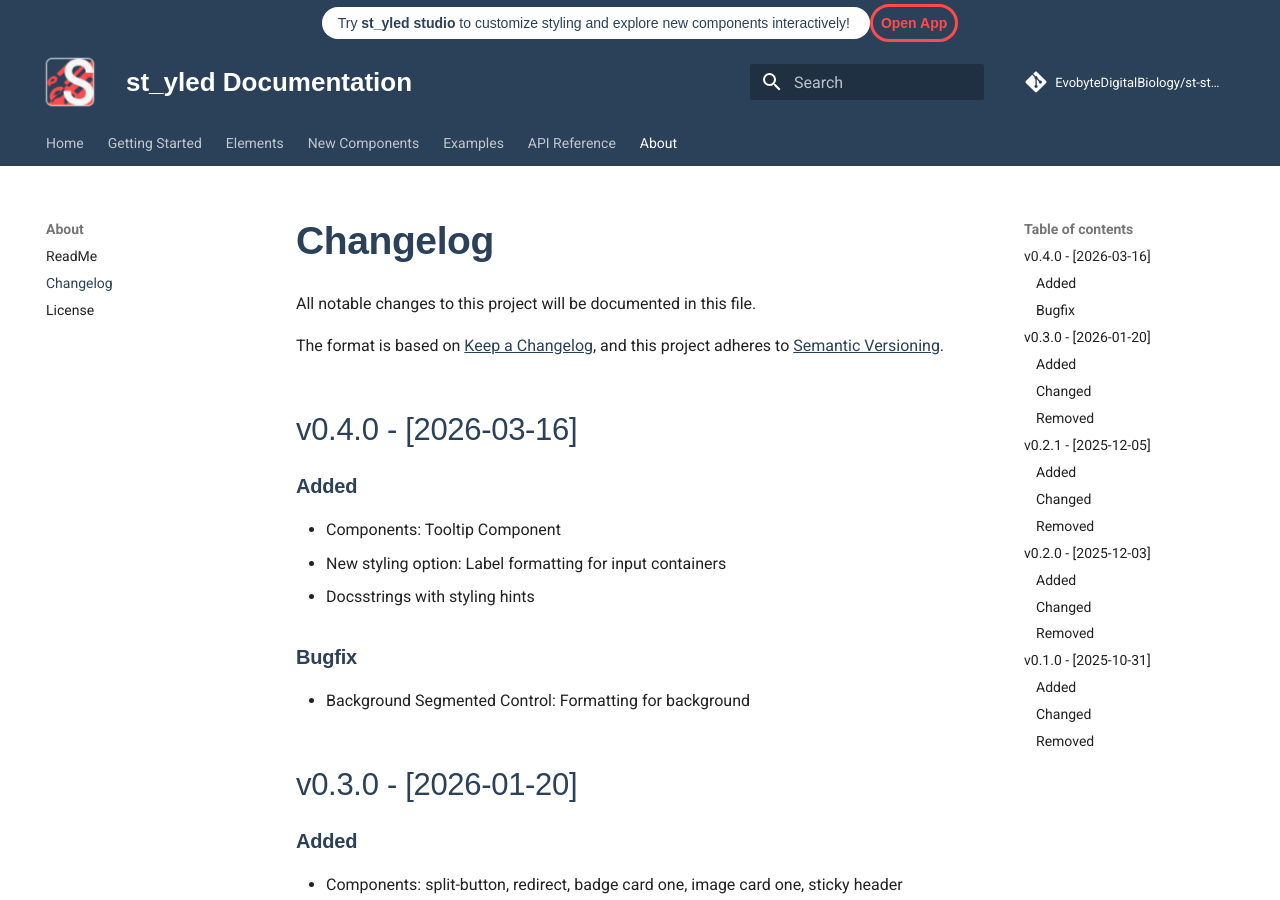
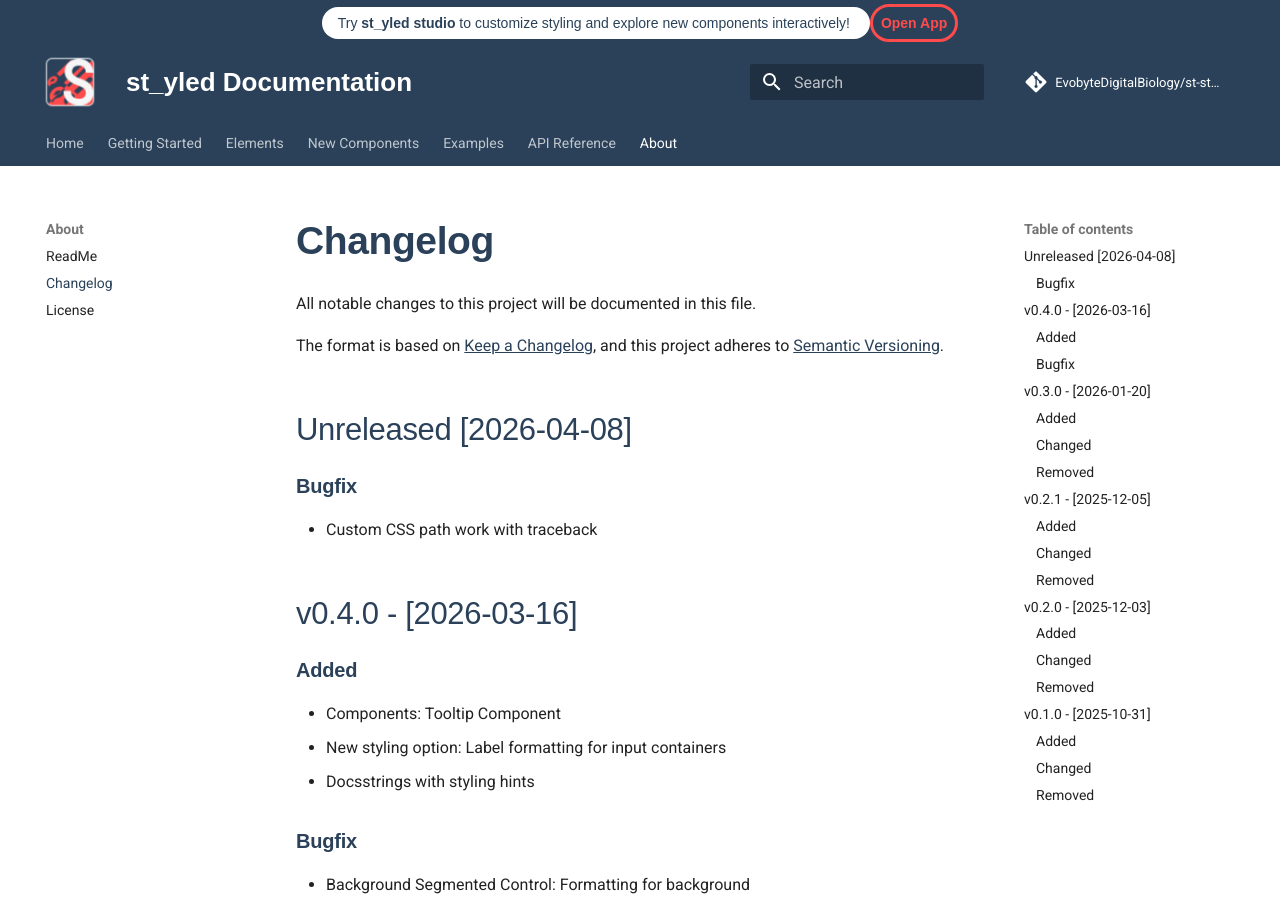
Before and after one commit to EvobyteDigitalBiology/st-styled, an MkDocs documentation site: the page built from docs/changelog.md, in a window 1280 px wide and 900 px high. Built offline with MkDocs 1.6.1 and Material for MkDocs 9.7.7, drawn with Linux system fonts in a browser that asks for light colours; comment, search, counter and statistics services are not loaded.

Commit message:
Docs: Update

```diff
--- a/docs/changelog.md
+++ b/docs/changelog.md
@@ -4,6 +4,12 @@ All notable changes to this project will be documented in this file.
 
 The format is based on [Keep a Changelog](https://keepachangelog.com/en/1.1.0/),
 and this project adheres to [Semantic Versioning](https://semver.org/spec/v2.0.0.html).
+
+## Unreleased [2026-04-08]
+
+### Bugfix
+- Custom CSS path work with traceback
+
 
 ## v0.4.0 - [2026-03-16]
 
```
